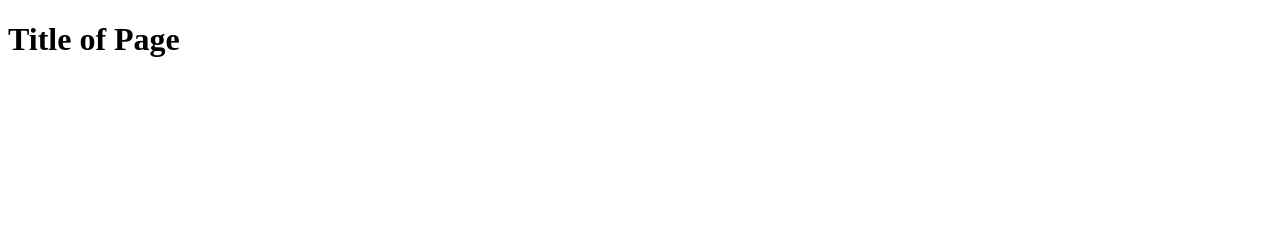
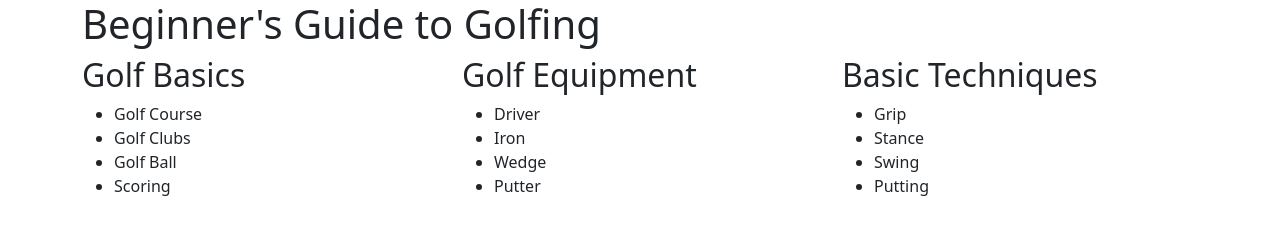
Before and after one commit to FranciscoDon122/FV_ICT9E_Q2Drill1_Francisco_DonAntonio, a plain HTML site: page index.html in a window 1280 px wide. Drawn offline with nearby package versions, Linux system fonts and the light colour scheme.

Commit message:
Update HTML structure and content for golf guide

```diff
--- a/index.html
+++ b/index.html
@@ -1,30 +1,47 @@
 <!DOCTYPE html>
-<html lang="en">
+<html>
 <head>
-    <meta charset="UTF-8">
-    <meta name="viewport" content="width=device-width,
-    initial-scale=1.0">
-    <title>Q2 Drill 1</title>
+    <title>Guides for playing Golf</title>
+    <link href="https://cdn.jsdelivr.net/npm/bootstrap@5.3.3/dist/css/bootstrap.min.css" rel="stylesheet">
 </head>
 <body>
-    <div class="container">
-        <div class="row gap-3">
-            <h1> Title of Page</h1>
+
+<div class="container">
+    <h1>Beginner's Guide to Golfing</h1>
+
+    <div class="row">
+        <div class="col">
+            <h2>Golf Basics</h2>
+            <ul>
+                <li>Golf Course</li>
+                <li>Golf Clubs</li>
+                <li>Golf Ball</li>
+                <li>Scoring</li>
+            </ul>
         </div>
 
-        <br
-            <img src="" alt="" id="">
+        <div class="col">
+            <h2>Golf Equipment</h2>
+            <ul>
+                <li>Driver</li>
+                <li>Iron</li>
+                <li>Wedge</li>
+                <li>Putter</li>
+            </ul>
+        </div>
 
+        <div class="col">
+            <h2>Basic Techniques</h2>
+            <ul>
+                <li>Grip</li>
+                <li>Stance</li>
+                <li>Swing</li>
+                <li>Putting</li>
+            </ul>
+        </div>
     </div>
+</div>
 
-<!--comment-->
-
+<script src="https://cdn.jsdelivr.net/npm/bootstrap@5.3.3/dist/js/bootstrap.bundle.min.js"></script>
 </body>
 </html>
-
-</div>
-
-
-
-</body>
-</html>
```
